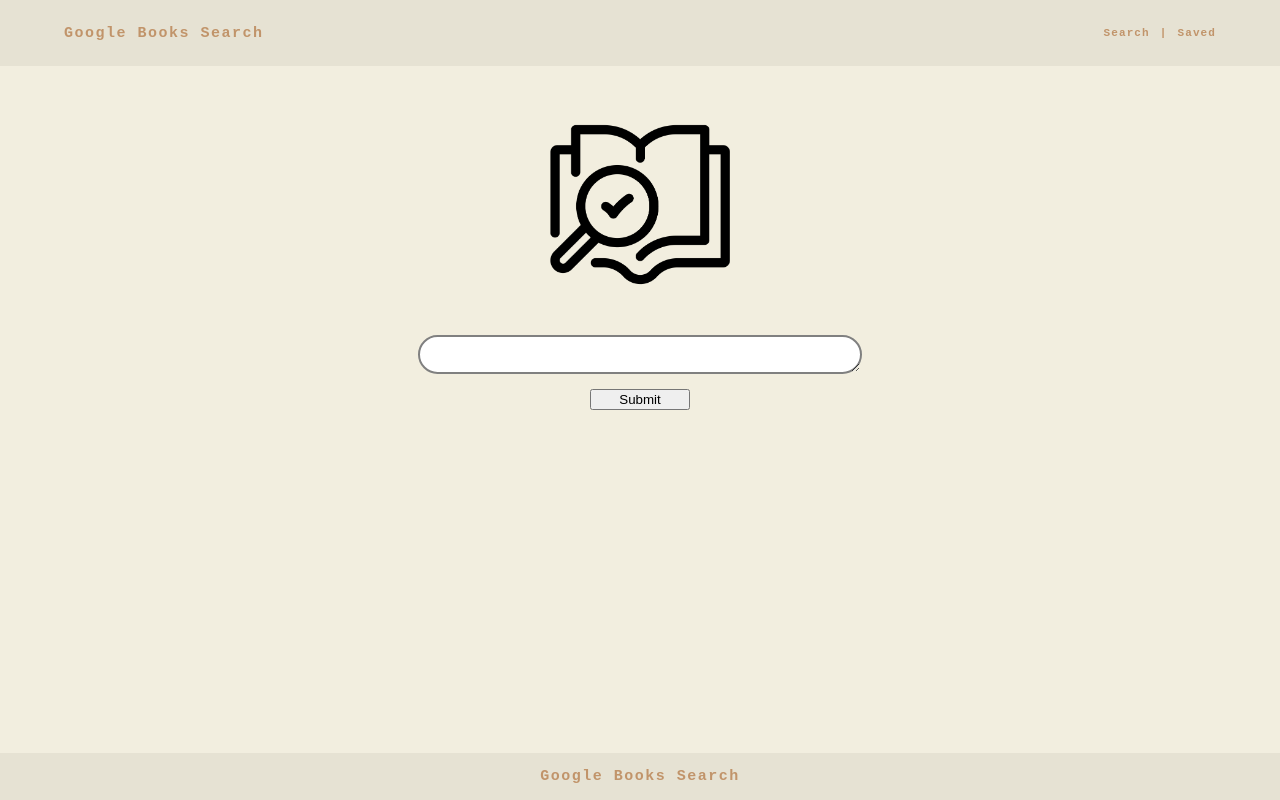
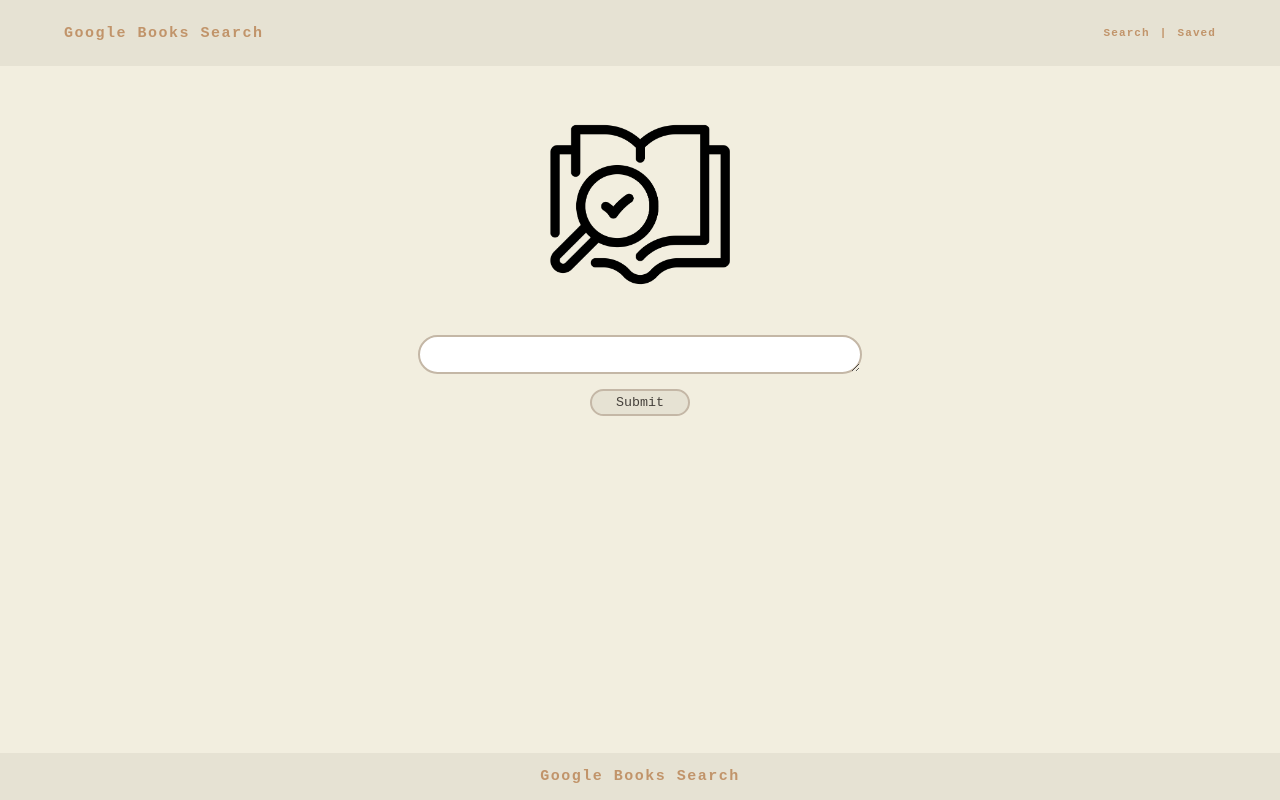
Before and after one commit to elliott-andrew/google-books, a React (Create React App) app in the folder client/: page / in a window 1280 px wide. Built offline with nearby package versions, Linux system fonts and the light colour scheme.

Commit message:
Updated styles for submit button

```diff
--- a/client/src/Components/Form/style.css
+++ b/client/src/Components/Form/style.css
@@ -5,7 +5,7 @@
     outline: none;
     border: none;
     border-radius: 25px;
-    border: 2px solid grey;
+    border: 2px solid #c4b7a6;
     padding: 10px 20px;
     margin-top: 40px;
 }
@@ -15,4 +15,11 @@
     margin: 0 auto;
     width: 100px;
     margin-top: 15px;
+    background-color: #e6e2d3;
+    border: solid 2px #c4b7a6;
+    padding: 4px 5px;
+    border-radius: 25px;
+    outline: none;
+    font-family: monospace;
+    color: #45403B;
 }
```
